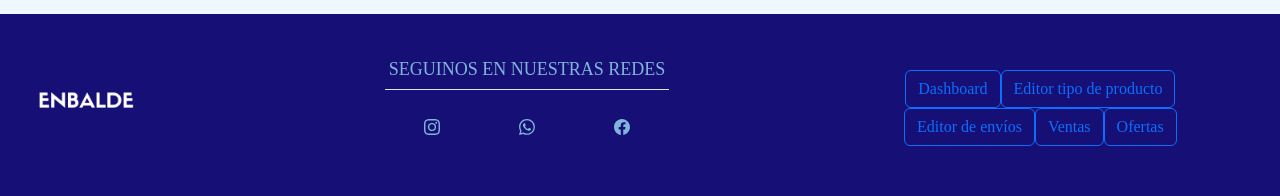
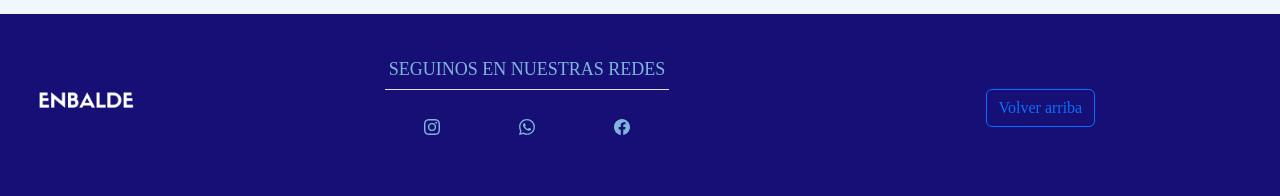
Before and after one commit to NataliaAlvarezIspc/proyecto-ispc-ecommerce, an Angular app in the folder front-end/enbalde/: page / in a window 1280 px wide. Shown: the part 1480-1676 px from the top of the page. Built offline with nearby package versions, Linux system fonts and the light colour scheme; no server answers.

Commit message:
[ADD] Boton Ir arriba footer

```diff
--- a/front-end/enbalde/src/app/shared/footer/footer.component.html
+++ b/front-end/enbalde/src/app/shared/footer/footer.component.html
@@ -22,19 +22,7 @@
 
       <div class="col-md-3 text-center col-sm-auto offset-md-2">
         <button class="btn btn-outline-primary" type="button">
-          <a class="nav-link" [routerLink]="['/dashboard']">Dashboard</a>
-        </button>
-        <button class="btn btn-outline-primary" type="button">
-          <a class="nav-link" [routerLink]="['/tipo-producto']">Editor tipo de producto</a>
-        </button>
-        <button class="btn btn-outline-primary" type="button">
-          <a class="nav-link" [routerLink]="['/envios']">Editor de envíos</a>
-        </button>
-        <button class="btn btn-outline-primary" type="button">
-          <a class="nav-link" [routerLink]="['/ventas']">Ventas</a>
-        </button>
-        <button class="btn btn-outline-primary" type="button">
-          <a class="nav-link" [routerLink]="['/ofertas']">Ofertas</a>
+          <a class="nav-link "(click)="volverArriba()">Volver arriba</a>
         </button>
       </div>
 
--- a/front-end/enbalde/src/app/shared/footer/footer.component.ts
+++ b/front-end/enbalde/src/app/shared/footer/footer.component.ts
@@ -1,4 +1,4 @@
-import { Component } from '@angular/core';
+import { Component, ElementRef } from '@angular/core';
 
 @Component({
   selector: 'app-footer',
@@ -7,4 +7,10 @@ import { Component } from '@angular/core';
 })
 export class FooterComponent {
 
+  constructor(private elementRef: ElementRef) {}
+
+
+  volverArriba() {
+    this.elementRef.nativeElement.ownerDocument.documentElement.scrollTop = 0;
+  }
 }
```
